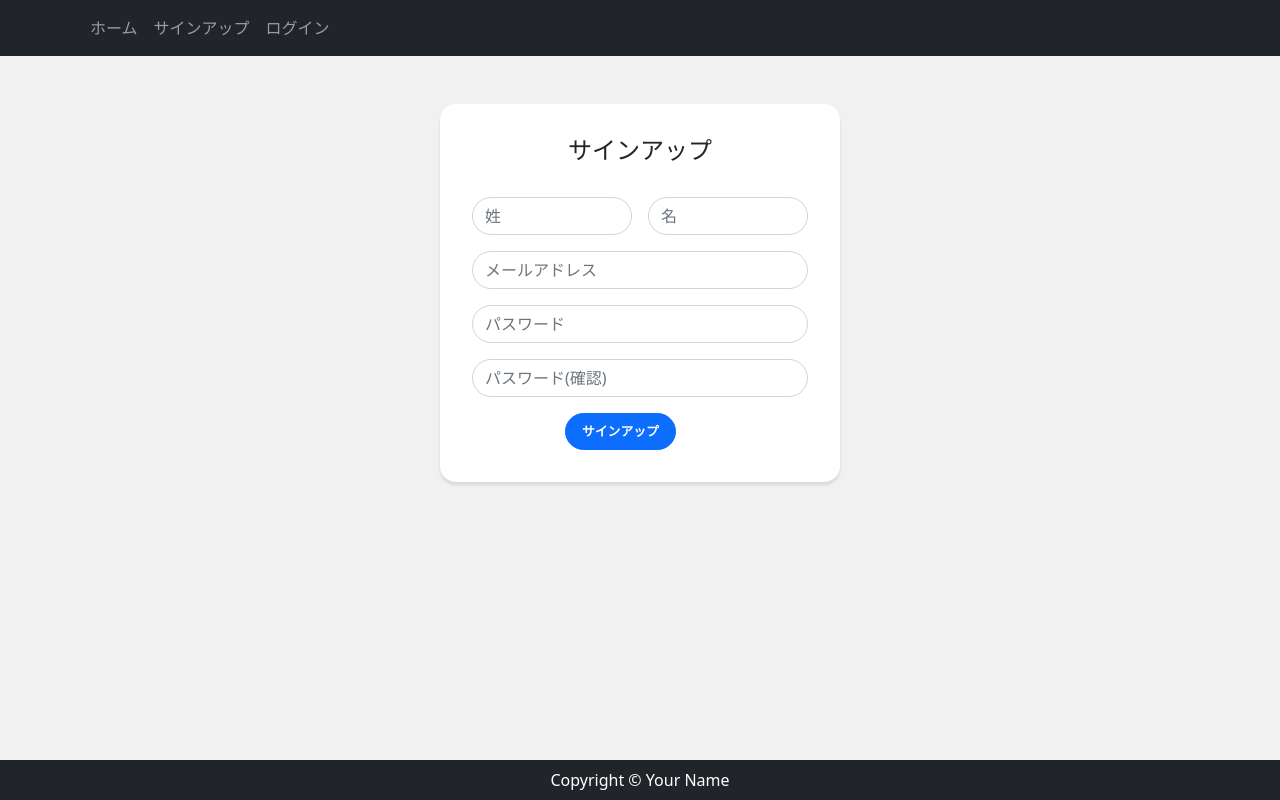
After one commit to alexlee910116/django-custom-auth-tutorial, a Django app: page /accounts/signup/ in a window 1280 px wide. The commit adds this page. Run offline with Django 3.2, Linux system fonts and the light colour scheme; some libraries are stand-ins or nearby versions.

Commit message:
サインアップ機能実現

```diff
--- a/accounts/forms.py
+++ b/accounts/forms.py
@@ -1,6 +1,20 @@
 from django import forms
+from allauth.account.forms import SignupForm
+
 
 class ProfileForm(forms.Form):
     first_name = forms.CharField(max_length=30, label='姓')
     last_name = forms.CharField(max_length=30, label='名')
     department = forms.CharField(max_length=30, label='所属', required=False)
+
+
+class SignupUserForm(SignupForm):
+    first_name = forms.CharField(max_length=30, label='姓')
+    last_name = forms.CharField(max_length=30, label='名')
+
+    def save(self, request):
+        user = super(SignupUserForm, self).save(request)
+        user.first_name = self.cleaned_data['first_name']
+        user.last_name = self.cleaned_data['last_name']
+        user.save()
+        return user
--- /dev/null
+++ b/accounts/templates/accounts/signup.html
@@ -0,0 +1,31 @@
+{% extends 'app/base.html' %}
+{% load widget_tweaks %}
+
+{% block content%}
+
+<div class="card card-auth my-5 mx-auto">
+    <div class="card-body">
+        <h5 class="card-title text-center">サインアップ</h5>
+        <form method="post" class="form-auth">
+            {% csrf_token %}
+            <div class="form-label-group form_wrap form_warp-2">
+                {% render_field form.first_name class='form-control' placeholder='姓'　%}
+                {% render_field form.last_name class='form-control' placeholder='名'　%}
+            </div>
+            <div class="form-label-group">
+                {% render_field form.email class='form-control' placeholder='メールアドレス'　%}
+            </div>
+            <div class="form-label-group">
+                {% render_field form.password1 class='form-control' placeholder='パスワード'　%}
+            </div>
+            <div class="form-label-group">
+                {% render_field form.password2 class='form-control' placeholder='パスワード(確認)'　%}
+            </div>
+            <div class="button mx-auto">
+                <button class="btn btn-lg btn-primary btn-block mx-auto" type="submit">サインアップ</button>
+            </div>
+        </form>
+    </div>
+</div>
+
+{% endblock%}
--- a/accounts/urls.py
+++ b/accounts/urls.py
@@ -4,4 +4,7 @@ from accounts import views
 urlpatterns = [
     path('profile/', views.ProfileView.as_view(), name='profile'),
     path('profile/edit/', views.ProfileEditView.as_view(), name='profile_edit'),
+    path('login/', views.LoginView.as_view(), name='account_login'),
+    path('logout/', views.LogoutView.as_view(), name='account_logout'),
+    path('signup/', views.SignupView.as_view(), name='account_signup'),
 ]
--- a/accounts/views.py
+++ b/accounts/views.py
@@ -2,7 +2,8 @@ import re
 from django.shortcuts import render, redirect
 from django.views import View
 from accounts.models import CustomUser
-from accounts.forms import ProfileForm
+from accounts.forms import ProfileForm, SignupUserForm
+from allauth.account import views
 
 
 class ProfileView(View):
@@ -43,3 +44,21 @@ class ProfileEditView(View):
         return render(request, 'accounts/profile.html', {
             'form': form
         })
+
+
+class LoginView(views.LoginView):
+    template_name = 'accounts/login.html'
+
+
+class LogoutView(views.LogoutView):
+    template_name = 'accounts/logout.html'
+
+    def post(self, *args, **kwargs):
+        if self.request.user.is_authenticated:
+            self.logout()
+        return redirect('/')
+
+
+class SignupView(views.SignupView):
+    template_name = 'accounts/signup.html'
+    form_class = SignupUserForm
--- a/app/static/css/style.css
+++ b/app/static/css/style.css
@@ -63,3 +63,31 @@ main {
 .form-control:focus {
     box-shadow: none;
 }
+
+.card-auth {
+    width: 400px;
+    border: 0;
+    border-radius: 1rem;
+    box-shadow: 0 0.2rem 0.2rem 0 rgba(0, 0, 0, 0.1);
+}
+
+.card-title {
+    margin-bottom: 2rem;
+    font-size: 1.5rem;
+}
+
+.card-body {
+    padding: 2rem;
+}
+
+.form-auth {
+    width: 100%;
+}
+
+.form-label-group {
+    margin-bottom: 1rem;
+}
+
+.form-label-group input {
+    border-radius: 2rem;
+}
--- a/app/templates/app/base.html
+++ b/app/templates/app/base.html
@@ -18,9 +18,21 @@
                 <li class="nav-item">
                     <a href="/" class="nav-link">ホーム</a>
                 </li>
-                <li class="nav-item">
-                    <a href="{% url 'profile' %}" class="nav-link">プロフィール</a>
-                </li>
+                {% if user.is_authenticated %}
+                    <li class="nav-item">
+                        <a href="{% url 'profile' %}" class="nav-link">プロフィール</a>
+                    </li>
+                    <li class="nav-item">
+                        <a href="{% url 'account_logout' %}" class="nav-link">ログアウト</a>
+                    </li>
+                {% else %}
+                    <li class="nav-item">
+                        <a href="{% url 'account_signup' %}" class="nav-link">サインアップ</a>
+                    </li>
+                    <li class="nav-item">
+                        <a href="{% url 'account_login' %}" class="nav-link">ログイン</a>
+                    </li>
+                {% endif %}
             </ul>
         </div>
     </nav>
--- a/mysite/urls.py
+++ b/mysite/urls.py
@@ -20,4 +20,5 @@ urlpatterns = [
     path('admin/', admin.site.urls),
     path('', include('app.urls')),
     path('accounts/', include('accounts.urls')),
+    path('accounts/', include('allauth.urls')),
 ]
```
Also changed, not shown: accounts/templates/accounts/login.html (added, +22 -0 lines), accounts/templates/accounts/logout.html (added, +16 -0 lines).
